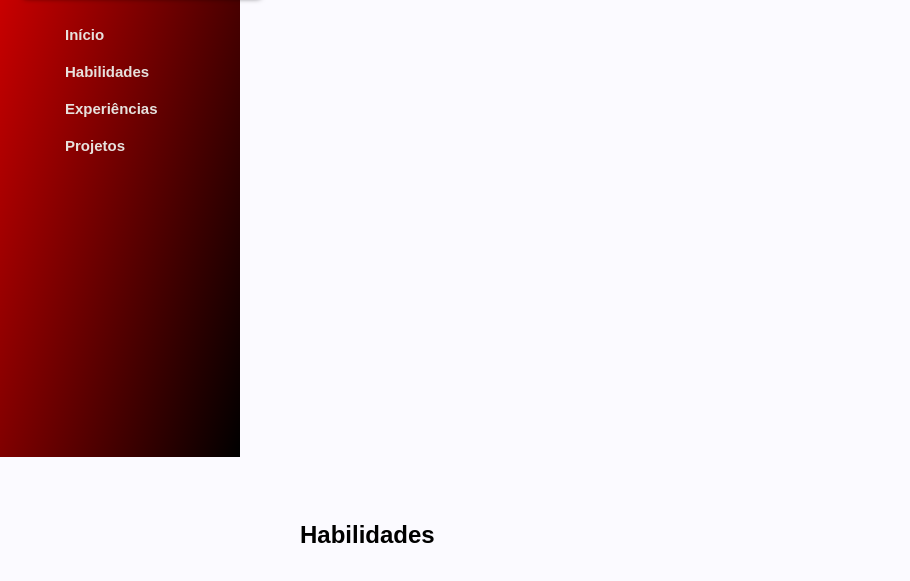
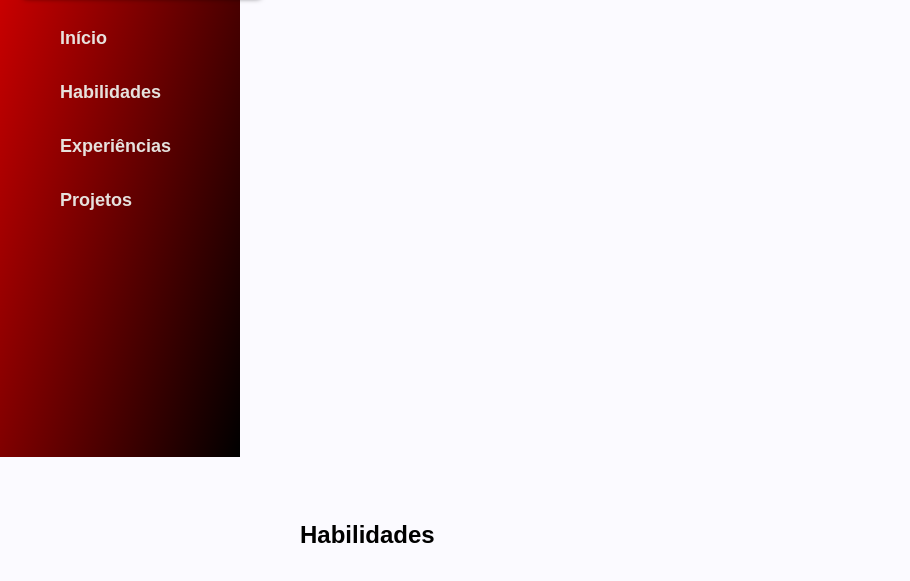
Before and after one commit to Johngfreitas/johngfreitas.github.io, a plain HTML site: page index.html in a window 1280 px wide. Shown: the part 343-924 px from the top of the page, without its empty margins (0-910 px from the left). Drawn offline with Linux system fonts and the light colour scheme.

Commit message:
Alterando CSS

```diff
--- a/style.css
+++ b/style.css
@@ -37,26 +37,18 @@ body{
    }
 .aside-wrap .menu-list{
     list-style: none;
-    margin-top:20px;
+    margin-top:10px;
     }
-    /*.aside-wrap .menu-item{
+    .aside-wrap .menu-item{
         line-height: 3;
-            }*/
+    }
 .aside-wrap .menu-link{
     color:rgba(238, 241, 237, 0.932);
     text-decoration: none;
     font-weight: bold;
-    font-size: 15px;
-    margin-right: 40px;
-    border-radius:4px;
-    padding: 5px;
+    font-size: 18px;
     display: block;
-    margin-top: 10px;
     text-align: left;
-    }
-.name{
-    font-family: ubuntu, sans-serif;
-    font-size: 40px;
     }
     /*ASIDE WRAP*/
     .aside-wrap{
```
